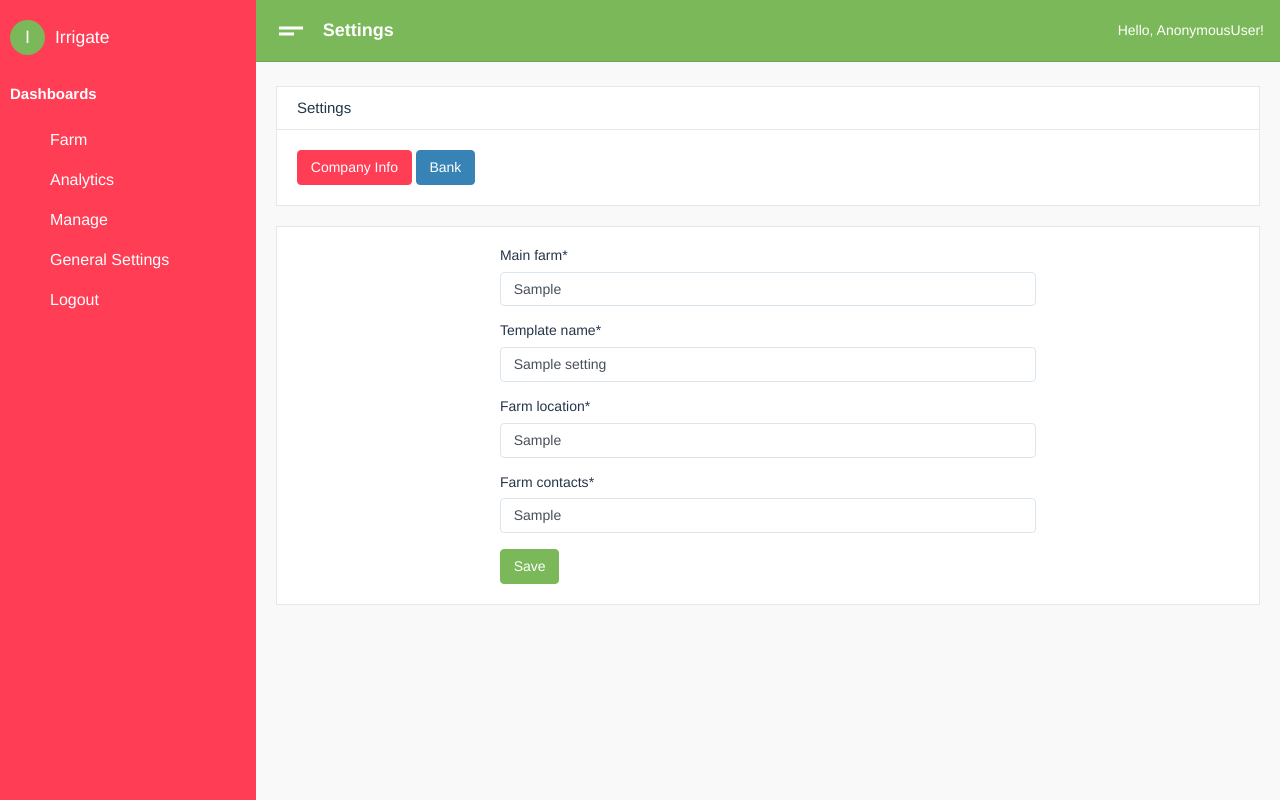
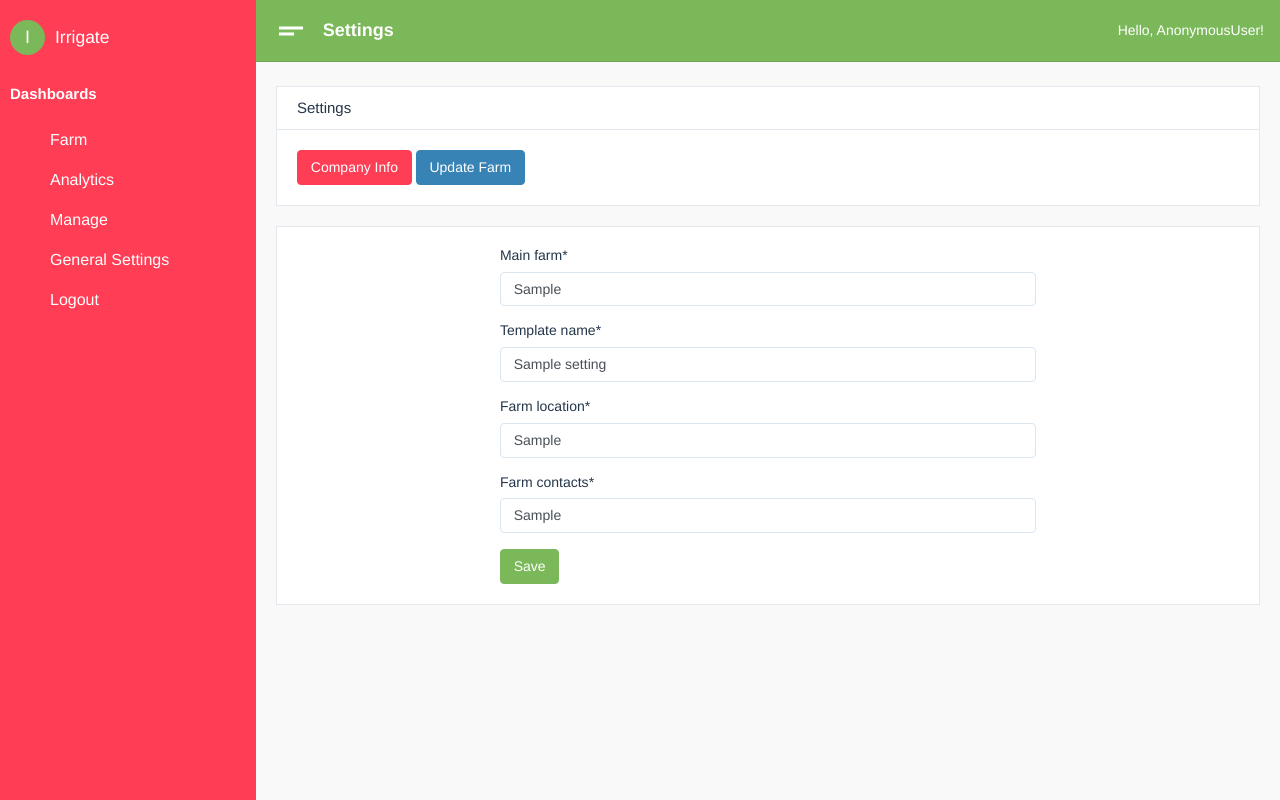
Before and after one commit to ellispax/Thesis, a Django app: page /settings/ in a window 1280 px wide. Run offline with Django 4.2, Linux system fonts and the light colour scheme; tables that the repository leaves empty hold one stand-in row (values such as "Sample post"); some libraries are stand-ins or nearby versions.

Commit message:
settings edit (update farm details added):

```diff
--- a/backend/backend/home/views.py
+++ b/backend/backend/home/views.py
@@ -12,6 +12,7 @@ from .forms import FarmAddForm
 from django.contrib import messages
 import xlwt
 from datetime import datetime, timedelta
+from django.utils import timezone
 from django.db.models import Q
 from django.contrib.auth.decorators import login_required
 
@@ -99,7 +100,7 @@ def farm_update(request, pk):
         if form.is_valid():
             form.save()
             #action = ""
-            Transaction.objects.create(action=action, action_by=request.user, action_date=datetime.now())
+            Transaction.objects.create(action=action, action_by=request.user, farm_id = pk, action_date=datetime.now(),action_time=timezone.now())
             messages.success(request, f'Farm Status was successfully updated.')
             return redirect('farm-show')
     else:
--- a/backend/backend/home/templates/home/all_farms.html
+++ b/backend/backend/settings/templates/settings/all_farms.html
@@ -6,7 +6,7 @@
   </div>
 
   <div class="card-body">
-    <a href='{% url "farm-add" %}' class="btn btn-danger">Add Farm</a>
+    <!-- <a href='{% url "farm-add" %}' class="btn btn-danger">Add Farm</a> -->
 
     {% comment %}
 
@@ -72,7 +72,7 @@
             <td class="align-middle text-center">{{ farm.size }}</td>
             <td class="align-middle text-center">{{ farm.status }}</td>
             <td class="align-middle text-center">
-              <a href="{% url 'farm-update' farm.pk %}" class="btn btn-danger"
+              <a href="{% url 'update-view' farm.pk %}" class="btn btn-danger"
                 >Update</a
               >
             </td>
--- a/backend/backend/settings/templates/settings/s_home.html
+++ b/backend/backend/settings/templates/settings/s_home.html
@@ -11,7 +11,7 @@
       >Company Info</a
     >
 
-    <a href="" class="btn btn-primary">Bank</a>
+    <a href="{% url 'update-show'%}" class="btn btn-primary">Update Farm</a>
   </div>
 </div>
 
--- a/backend/backend/home/templates/home/farm_update.html
+++ b/backend/backend/settings/templates/settings/update_farm.html
@@ -2,10 +2,10 @@
 
 <div class="card">
   <div class="card-body">
-    <a href="{% url 'farm-show'%}" class="btn btn-warning">Go back</a>
+    <a href="{% url 'update-show'%}" class="btn btn-warning">Go back</a>
 
     <a
-      href="{% url 'farm-update' farm_id %}"
+      href="{% url 'update-view' farm_id %}"
       class="btn btn-{% if page_nick == 'f-update'%}primary{% else %}warning{% endif %}"
       >Update</a
     >
--- a/backend/backend/settings/urls.py
+++ b/backend/backend/settings/urls.py
@@ -5,7 +5,8 @@ from . import views
 urlpatterns = [
 	path("", views.general_info, name="settings"),
 	path("general-info", views.general_info, name="general-info"),
-	# path("sss_rates", views.sss_rates, name="sss-rates"),
+	path('update-show', views.update_show, name='update-show'),
+	path("update-view/<int:pk>", views.update_view, name="update-view"),
 	# path("<int:id>/eeconrib_update/", views.sss_rates_update, name="eecontrib-update"),
 	# path("<int:id>/eeconrib_delete/", views.sss_rates_delete, name="eecontrib-delete"),
 	# path("eeconrib_create/", views.sss_rates_create, name="eecontrib-create"),
--- a/backend/backend/settings/views.py
+++ b/backend/backend/settings/views.py
@@ -2,6 +2,63 @@ from django.shortcuts import render, HttpResponse, get_object_or_404, redirect
 from .models import Settings
 from .forms import GeneralInfoForm
 from django.contrib import messages
+from home.models import Farm
+from home.forms import FarmAddForm
+
+def update_show(request):
+    farms = Farm.objects.all()
+    gen_settings = Settings.objects.filter(id=1).first()
+    if gen_settings:
+        request.session['main_farm'] = gen_settings.main_farm
+    else:
+        request.session['main_farm'] = ""
+    # return render(request, 'hrms/dashboard.html', context)
+
+    context = {
+        'title': 'farm',
+        'head': 'Farms Details Update',
+        'farms': farms
+    }
+    return render(request, 'settings/all_farms.html', context)
+
+
+def update_view(request, pk):
+    farm = get_object_or_404(Farm, id=pk)
+    # try:
+    #     sts = Farm.objects.get(pk = pk)
+
+    #     if sts:
+    #         STATUS = sts.status
+    # except:
+
+    #     print("The user doesn't exist")
+
+    if request.method == 'POST':
+        form = FarmAddForm(request.POST or None, instance=farm)
+        # if STATUS == 1:
+        #     action = 0
+        # else:
+        #     action = 1
+        if form.is_valid():
+            form.save()
+            #action = ""
+            # Transaction.objects.create(action=action, action_by=request.user, farm_id = pk, action_date=datetime.now(),action_time=timezone.now())
+            messages.success(request, f'Farm Details were successfully updated.')
+            return redirect('update-show')
+    else:
+        form = FarmAddForm(instance=farm)
+
+
+    gen_settings = Settings.objects.get(id=1)
+    context = {
+        'main_farm': gen_settings.main_farm,
+        'head': 'Update Farm Details',
+        'page_nick': 'fd-update',
+        'form': form,
+        'farm_id': pk
+    }
+    return render(request, 'settings/update_farm.html', context)
+
 
 
 def general_info(request):
--- a/backend/backend/transactions/models.py
+++ b/backend/backend/transactions/models.py
@@ -10,3 +10,4 @@ class Transaction(models.Model):
     action_by = models.ForeignKey(User, on_delete=models.CASCADE, related_name="logs_user")
     action = models.BooleanField()
     action_date = models.DateField()
+    action_time = models.TimeField()
```
Also changed, not shown: backend/backend/transactions/migrations/0002_transaction_action_time.py (added).
